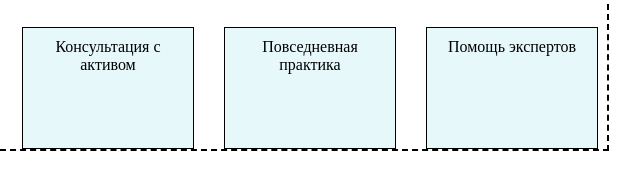
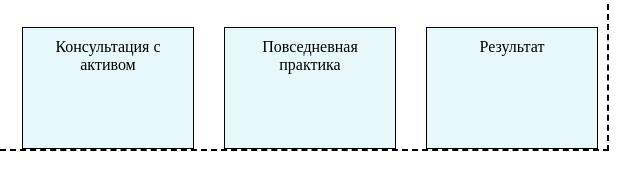
Before and after one commit to Sveta5678/Web, a plain HTML site: page flex2/index8.html in a window 1280 px wide. Shown: the part 207-396 px from the top of the page, 431-1071 px from the left. Drawn offline with Linux system fonts and the light colour scheme.

Commit message:
поменяли текст

```diff
--- a/flex2/index8.html
+++ b/flex2/index8.html
@@ -17,7 +17,7 @@
         <li class="item">Подготовка</li>
         <li class="item">Консультация с активом</li>
         <li class="item">Повседневная практика</li>
-        <li class="item">Помощь экспертов</li>
+        <li class="item">Результат</li>
       </ul>
     </div>
   </body>
```
